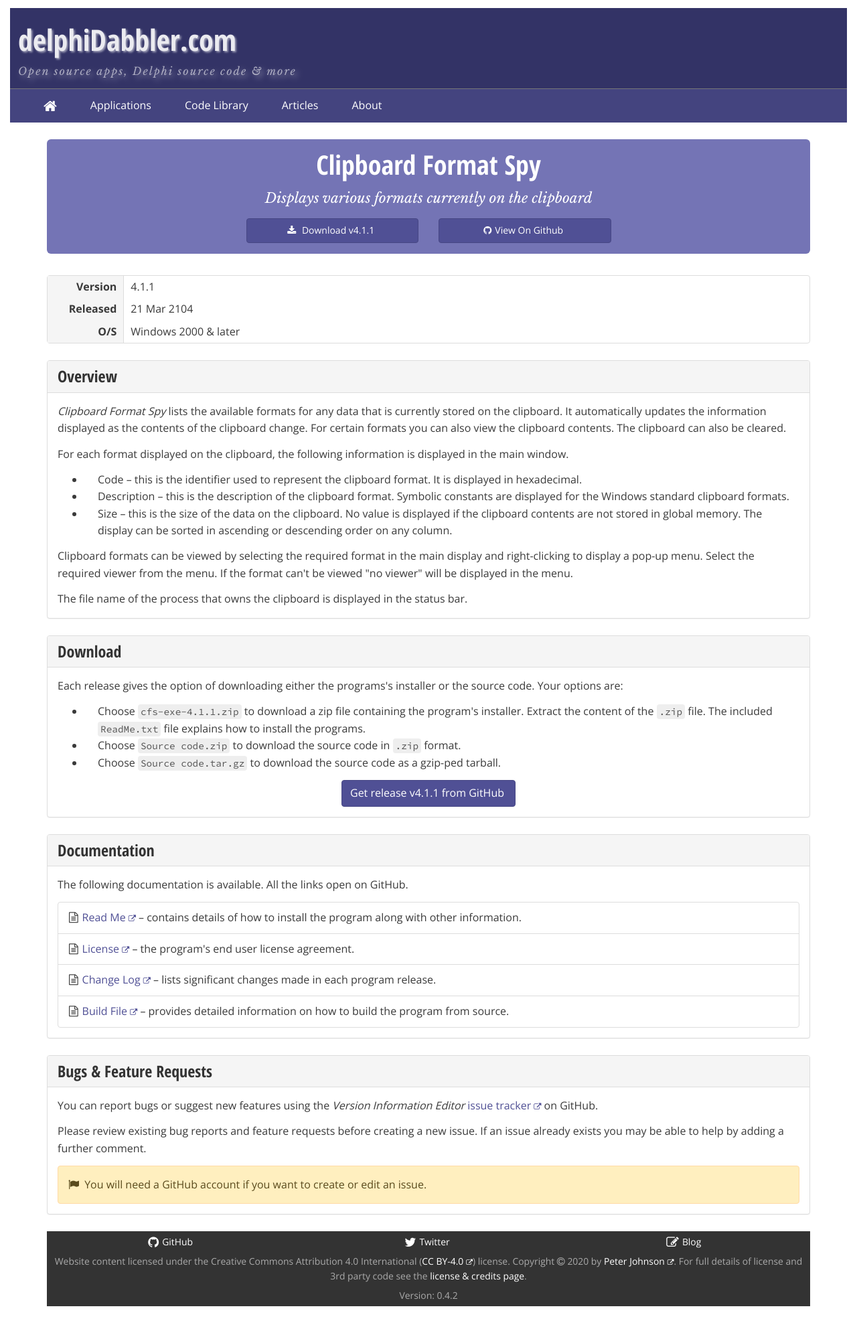
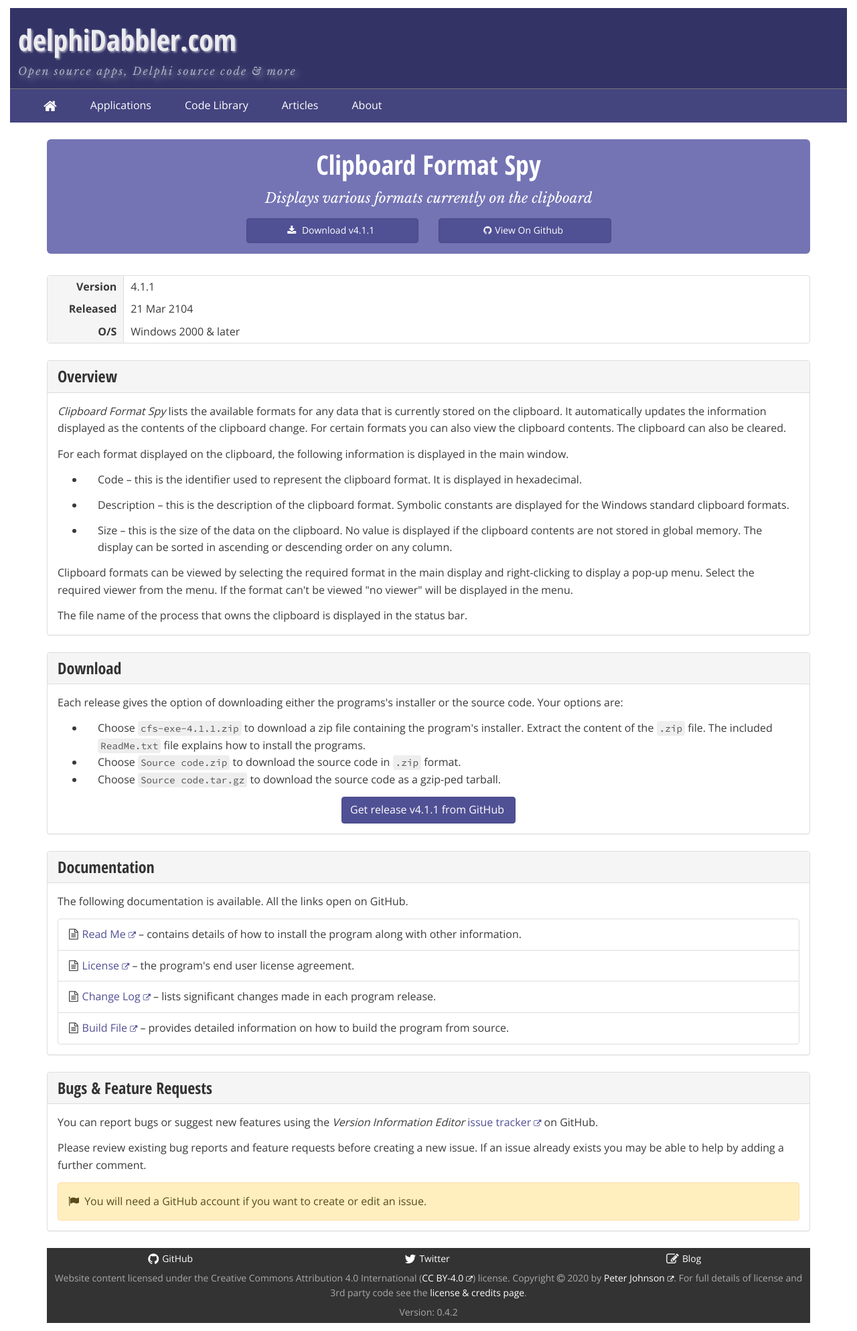
Before and after one commit to delphidabbler/delphidabbler.github.io, a Jekyll site: the page built from _software/cfs.html, in a window 1280 px wide. Shown: the whole page at 67% size. Built offline with Jekyll 4.4.1, drawn with Linux system fonts in a browser that asks for light colours; nearby versions of some CDN libraries; before the commit the page ends 1963 px from its top, so only the background shows below that.

Commit message:
Fix bad CSS class

```diff
--- a/_software/cfs.html
+++ b/_software/cfs.html
@@ -29,7 +29,7 @@
     <p>
       For each format displayed on the clipboard, the following information is displayed in the main window.
     </p>
-    <ul class="spaced">
+    <ul class="wide">
       <li>
         Code &ndash; this is the identifier used to represent the clipboard format. It is displayed in hexadecimal.
       </li>
```
